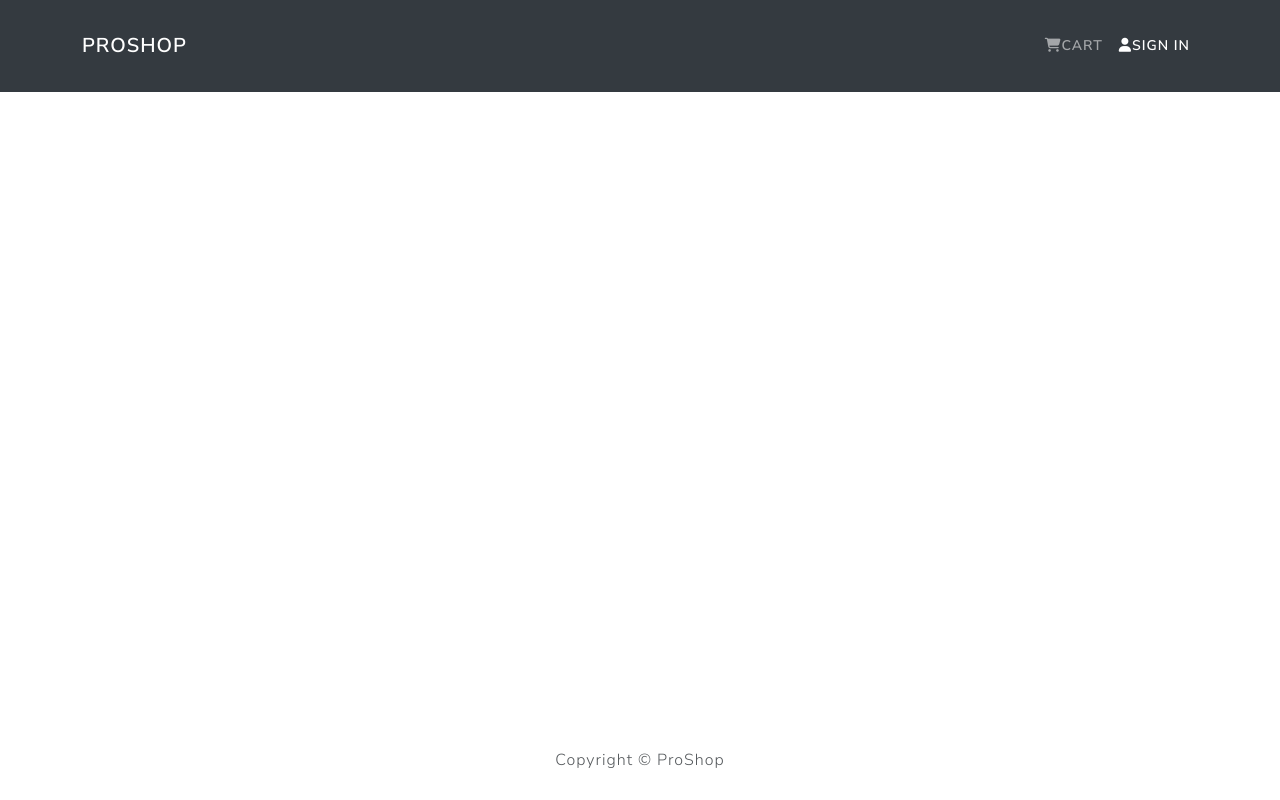
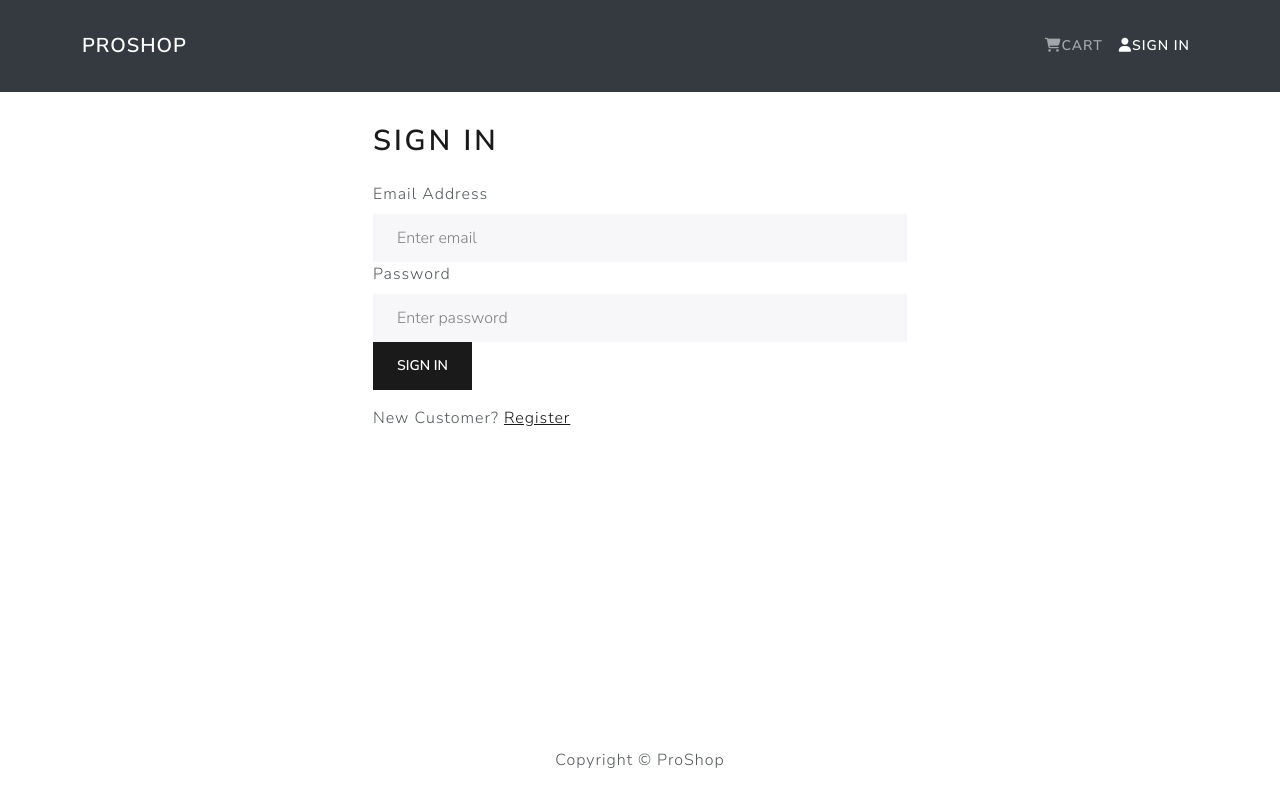
Before and after one commit to Sukh767/MERN-E-Commerce-Store, a React (Create React App) app in the folder frontend/: page /login in a window 1280 px wide. Built offline with nearby package versions, Linux system fonts and the light colour scheme.

Commit message:
Implement user login screen and functionality

```diff
--- a/frontend/src/App.js
+++ b/frontend/src/App.js
@@ -6,6 +6,7 @@
 import HomeScreen from './screens/HomeScreen';
 import ProductScreen from './screens/ProductScreen';
 import CartScreen from './screens/CartScreen';
+import LoginScreen from './screens/LoginScreen';
 
 const App = () => {
   return (
@@ -14,9 +15,10 @@
       <main className="py-3">
         <Container>
           <Routes>
-            <Route path="/" Component={HomeScreen} exact />
+            <Route path="/login" Component={LoginScreen} />
             <Route path="/product/:id" Component={ProductScreen} />
             <Route path="/cart/:id?" Component={CartScreen} />
+            <Route path="/" Component={HomeScreen} exact />
           </Routes>
         </Container>
       </main>
--- /dev/null
+++ b/frontend/src/components/FormContainer.js
@@ -0,0 +1,17 @@
+import React, { Children } from 'react'
+import {Container, Row,Col} from 'react-bootstrap'
+
+
+const FormContainer = ({children}) => {
+  return (
+    <Container>
+      <Row className='justify-content-md-center'>
+        <Col xs={12} md={6}>
+          {children}
+        </Col>
+      </Row>
+    </Container>
+  )
+}
+
+export default FormContainer
--- /dev/null
+++ b/frontend/src/screens/LoginScreen.js
@@ -0,0 +1,77 @@
+import React, { useState, useEffect } from 'react';
+import { Link, redirect, useLocation, useNavigate } from 'react-router-dom';
+import { Form, Button, Row, Col } from 'react-bootstrap';
+import { useDispatch, useSelector } from 'react-redux';
+import Message from '../components/Message';
+import Loader from '../components/Loader';
+import FormContainer from '../components/FormContainer';
+import { login } from '../actions/userActions';
+
+const LoginScreen = () => {
+
+  const location = useLocation();
+  const navigate = useNavigate();
+  const [email, setEmail] = useState('');
+  const [password, setPassword] = useState('');
+
+  const dispatch = useDispatch()
+
+  const userLogin = useSelector(state => state.userLogin)
+  const { loading, error, userInfo} = userLogin
+
+  // const redirect = new URLSearchParams(location.search ? location.search.split('=')[1] : '/')
+  const redirect = location.search ? location.search.split('=')[1] : '/'
+
+
+  useEffect(()=>{
+    if(userInfo){
+      navigate(redirect)
+    }
+  },[navigate, userInfo, redirect])
+
+  const submitHandler = (e) =>{
+    e.preventDefault()
+    dispatch(login(email,password))
+  }
+
+  return (
+    <FormContainer>
+      <h1>Sign In</h1>
+      {error && <Message variant='danger'>{error}</Message>}
+      {loading && <Loader/>}
+      <Form onSubmit={submitHandler}>
+        <Form.Group controlId="email">
+          <Form.Label>Email Address</Form.Label>
+          <Form.Control
+            type="email"
+            placeholder="Enter email"
+            value={email}
+            onChange={(e) => setEmail(e.target.value)}
+          ></Form.Control>
+        </Form.Group>
+
+        <Form.Group controlId="password">
+          <Form.Label>Password</Form.Label>
+          <Form.Control
+            type="password"
+            placeholder="Enter password"
+            value={password}
+            onChange={(e) => setPassword(e.target.value)}
+          ></Form.Control>
+        </Form.Group>
+
+        <Button type='submit' className='primary'>
+          Sign In
+        </Button>
+      </Form>
+
+      <Row className='py-3'>
+        <Col>
+          New Customer? <Link to={redirect ? `/register?redirect=${redirect}` : '/register'}>Register</Link>
+        </Col>
+      </Row>
+    </FormContainer>
+  );
+};
+
+export default LoginScreen;
```
